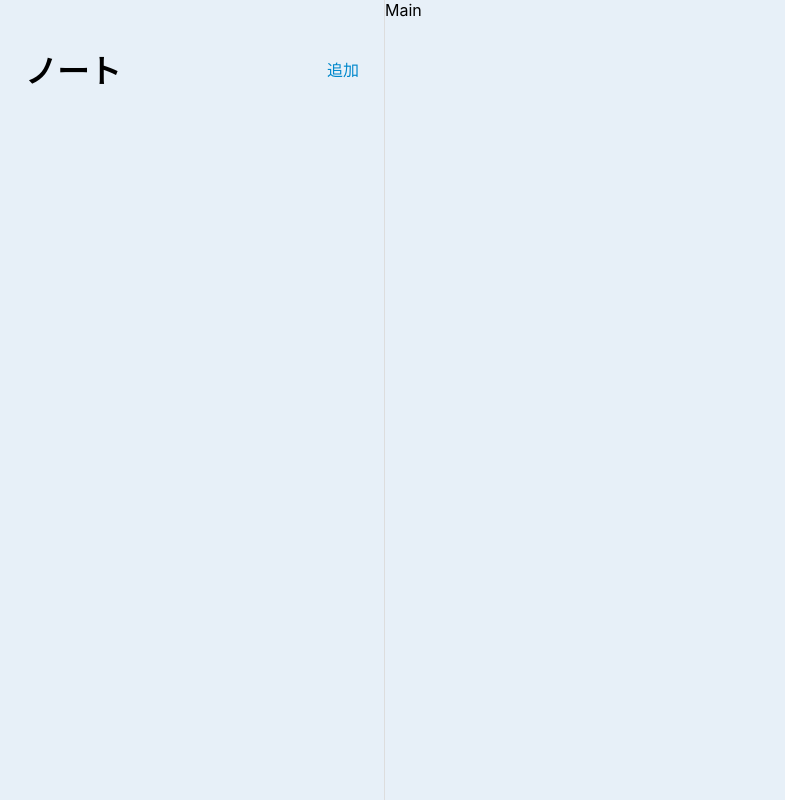
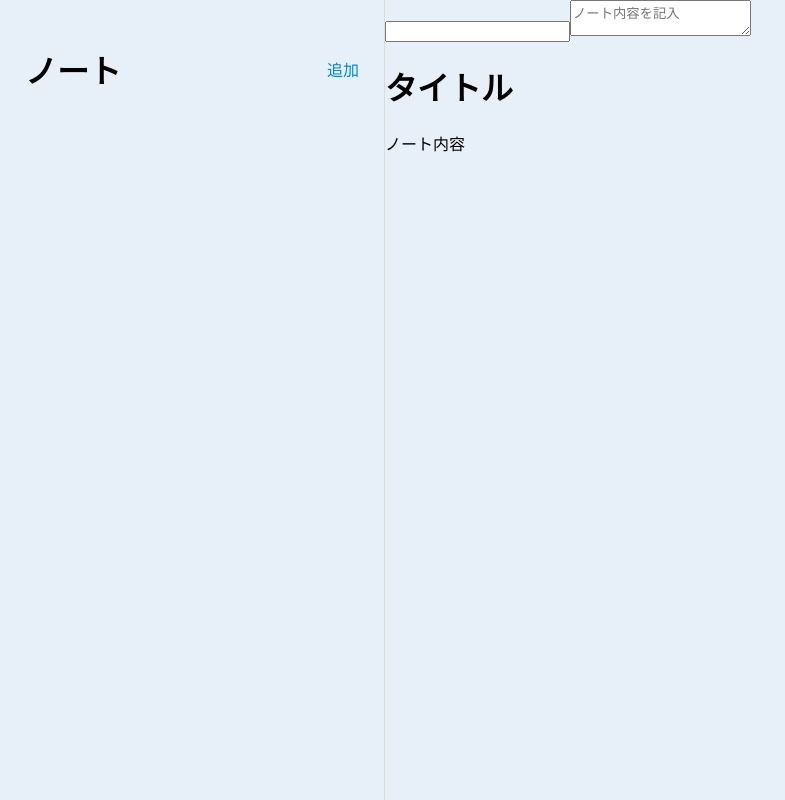
Before and after one commit to Takao-Yamasaki/noteapp-with-react, a React (Vite) app in the folder noteapp-with-react/: page / in a window 1280 px wide. Shown: the whole page, without its empty margins (0-785 px from the left). Built offline with nearby package versions, Linux system fonts and the light colour scheme.

Commit message:
add:Mainコンポーネントの作成

```diff
--- a/noteapp-with-react/src/components/Main.jsx
+++ b/noteapp-with-react/src/components/Main.jsx
@@ -4,7 +4,16 @@
 
 const Main = () => {
   return (
-    <div>Main</div>
+    <div className='app-main'>
+      <div className="app-main-note-edit">
+        <input type="text" />
+        <textarea id="" placeholder='ノート内容を記入'></textarea>
+      </div>
+      <div className="app-main-note-preview">
+        <h1 className="preview-title">タイトル</h1>
+        <div className="markdown-preview">ノート内容</div>
+      </div>
+    </div>
   )
 }
 
```
